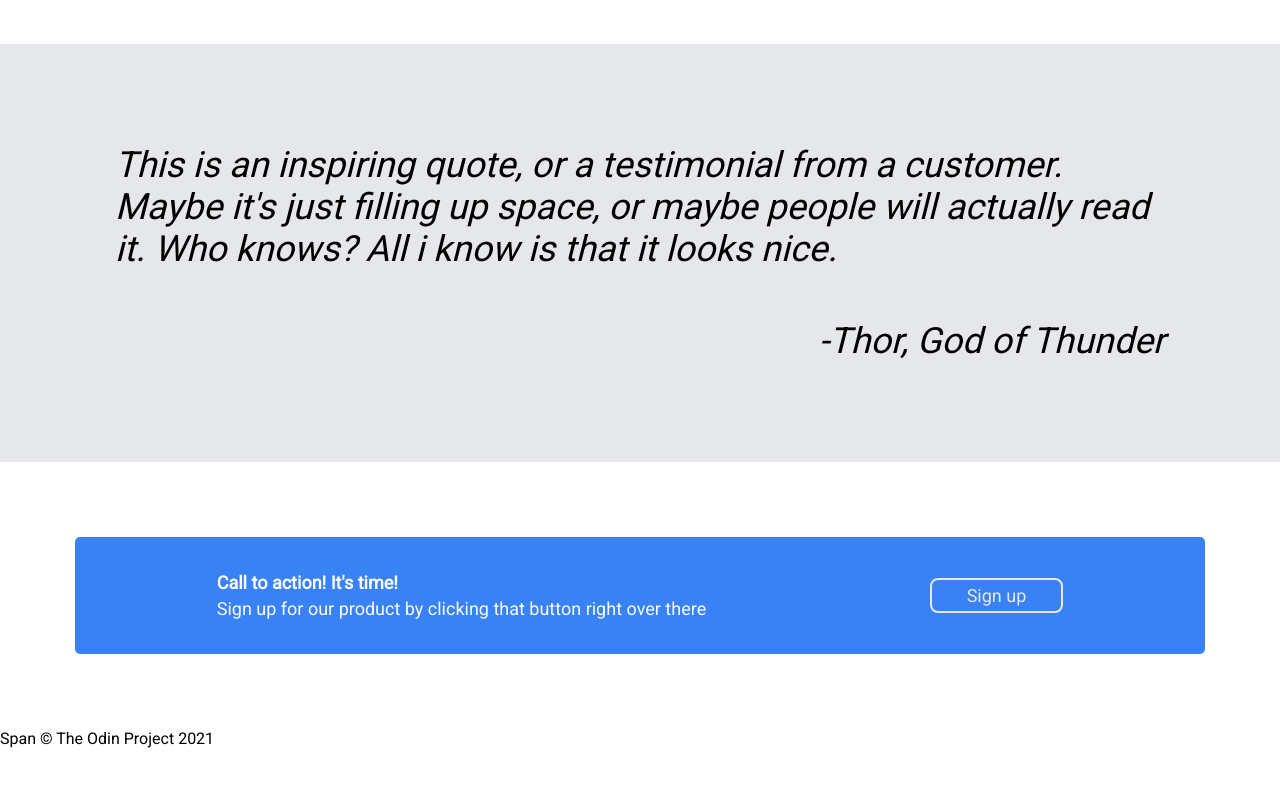
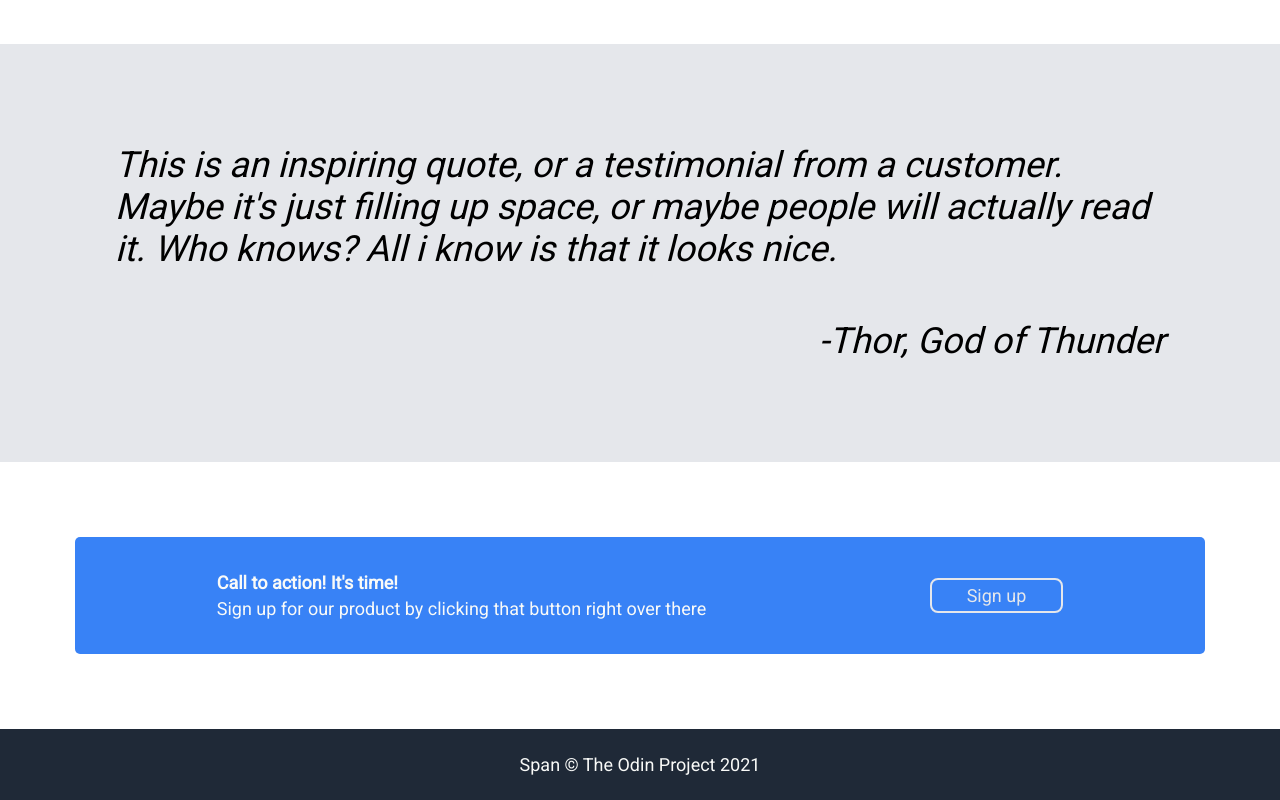
Before and after one commit to leonardobuckalves/odin-landing-page, a plain HTML site: page index.html in a window 1280 px wide. Shown: the part 863-1663 px from the top of the page. Before the commit the page ends 1611 px from the top, so only its background shows below. Drawn offline with Linux system fonts and the light colour scheme.

Commit message:
Adding css to footer

```diff
--- a/index.html
+++ b/index.html
@@ -67,7 +67,7 @@
             </section>
 
         </main>
-        <footer>
+        <footer class="top-and-footer">
             Span &copy; The Odin Project 2021
         </footer>
     </body>
--- a/style.css
+++ b/style.css
@@ -175,3 +175,10 @@ header a {
 #btn-sign-up {
     border: 2px solid #E5E7EB;
 }
+
+footer {
+    padding: 25px;
+    text-align: center;
+    font-size: 18px;
+    color: #F9FAF8;
+}
```
